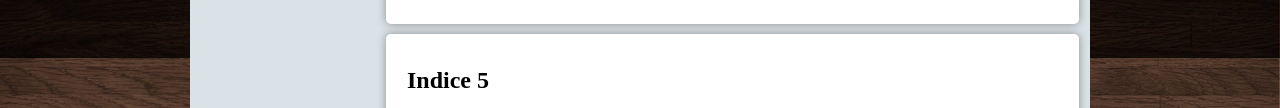
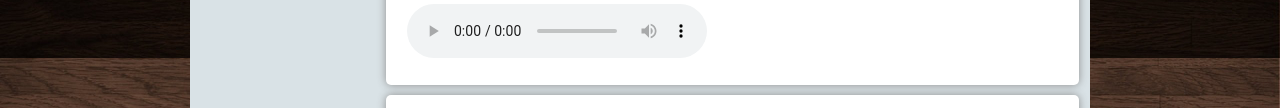
Before and after one commit to stivenbautista1998/Responsive, a plain HTML site: page index.html in a window 1280 px wide. Shown: the part 2822-2930 px from the top of the page. Drawn offline with Linux system fonts and the light colour scheme.

Commit message:
añadiendo musica de fondo

```diff
--- a/index.html
+++ b/index.html
@@ -188,6 +188,11 @@
               No se puede visualizar el video en su navegador
           </video>
 
+          <audio controls autoplay>
+            <source src="Multimedia/music_fondo.mp3" type="audio/mp3">
+            No se puede reproducir la musica
+          </audio>
+
         </article>
 
         <article class="articulo-contenido">
```
Also changed, not shown: 1 other file.
